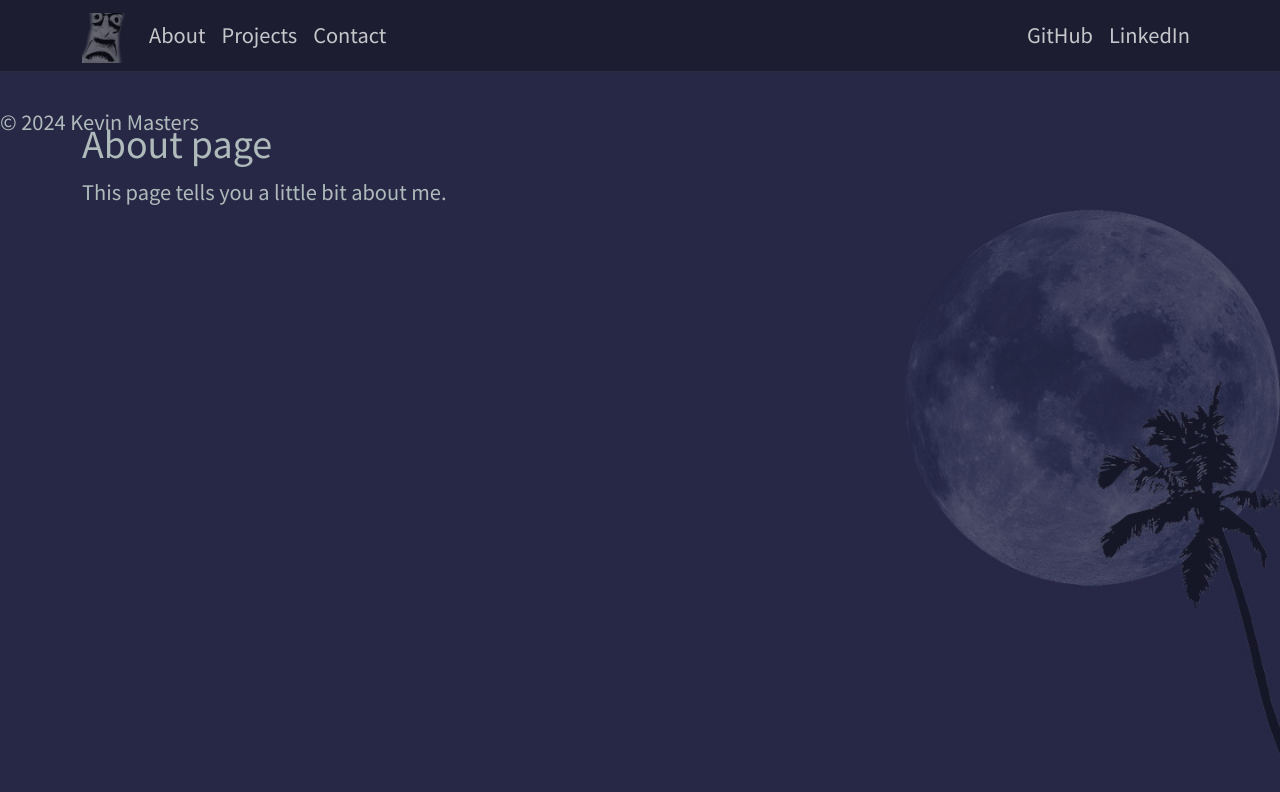
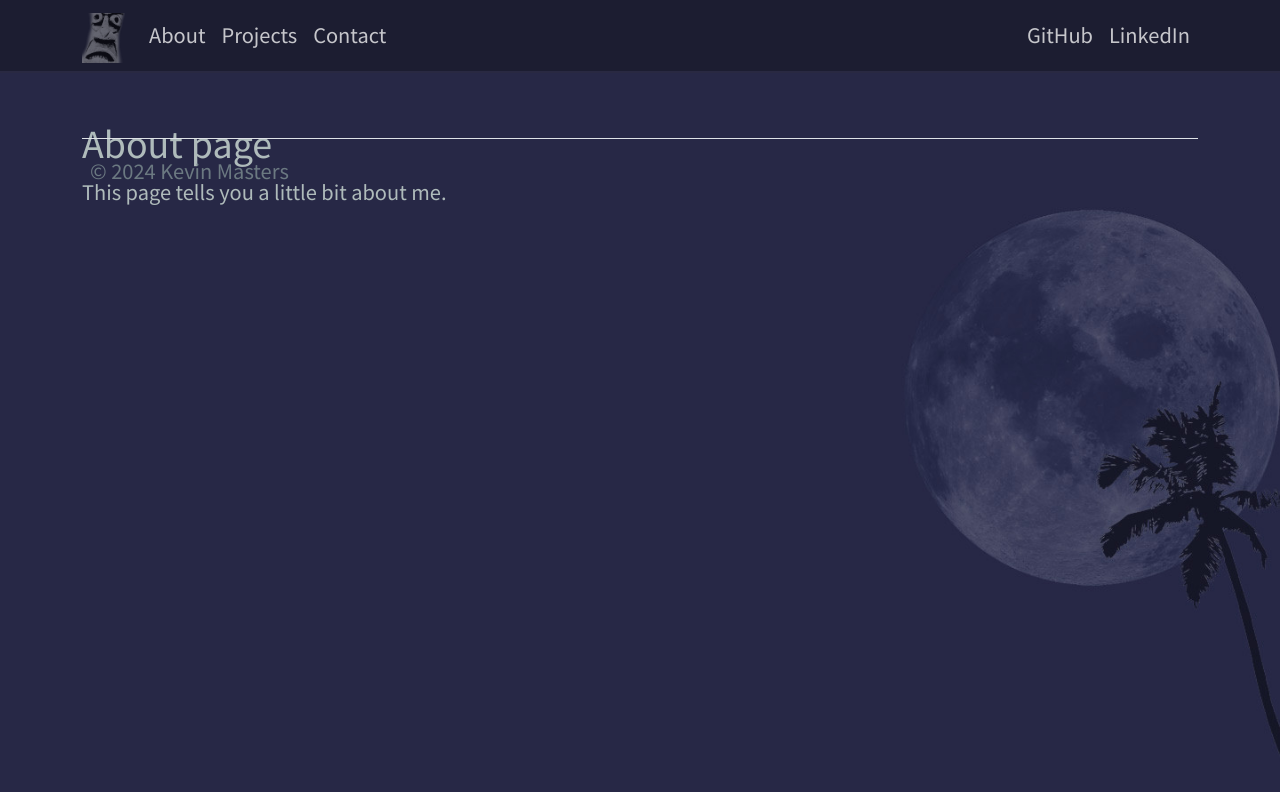
Before and after one commit to kevinsmasters/meowdy-project, a Jekyll site: the page built from docs/about.md, in a window 1280 px wide. Shown: the top 792 px of the page. Built offline with Jekyll 4.4.1, drawn with Linux system fonts in a browser that asks for light colours.

Commit message:
fix markup nesting

```diff
--- a/docs/_includes/footer.html
+++ b/docs/_includes/footer.html
@@ -1,9 +1,9 @@
-<footer id="contact" className="d-flex flex-wrap justify-content-between align-items-center py-3 my-5 border-top">
-  <div className="col-md-4 d-flex align-items-center">
-    <a href="/" className="mb-3 me-2 mb-md-0 text-muted text-decoration-none lh-1">
+<footer id="contact" class="d-flex flex-wrap justify-content-between align-items-center py-3 my-5 border-top">
+  <div class="col-md-4 d-flex align-items-center">
+    <a href="/" class="mb-3 me-2 mb-md-0 text-muted text-decoration-none lh-1">
 
     </a>
-    <span className="text-muted">© 2024 Kevin Masters</span>
+    <span class="text-muted">© 2024 Kevin Masters</span>
   </div>
 
 </footer>
--- a/docs/_layouts/default.html
+++ b/docs/_layouts/default.html
@@ -9,12 +9,12 @@
   </head>
   <body>
     {% include nav.html %}
-    <main>
-      <div class="container">
+    <div class="container">
+      <main>
         {{ content }}
-      </div>
-    </main>
-    <div id="palmBg"></div>
-    {% include footer.html %}
+      </main>
+      <div id="palmBg"></div>
+      {% include footer.html %}
+    </div>
   </body>
 </html>
```
